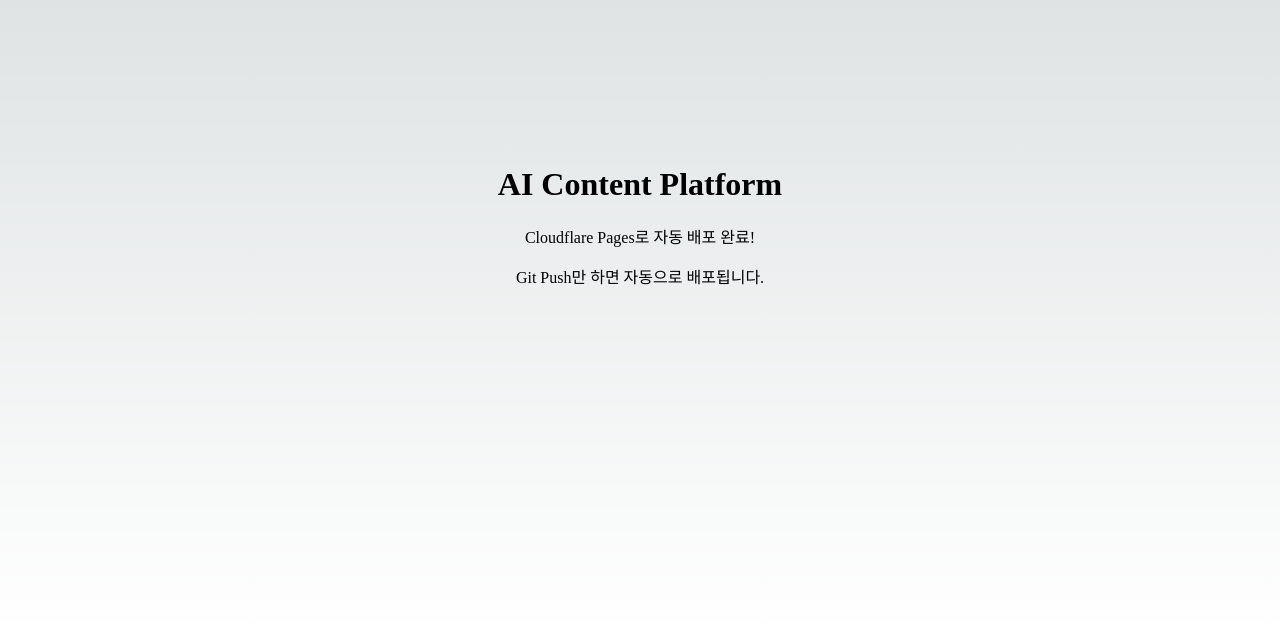
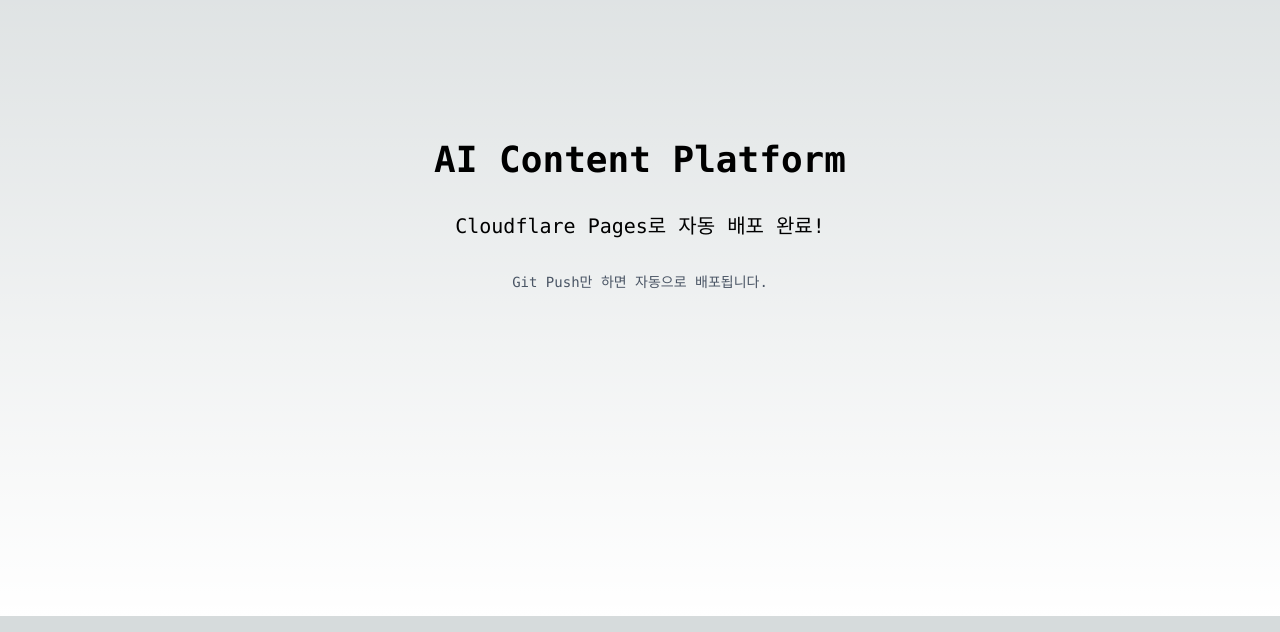
Before and after one commit to mon664/ai-platform, a Next.js app: page / in a window 1280 px wide. Shown: the part 184-816 px from the top of the page. Built offline with nearby package versions, Linux system fonts and the light colour scheme.

Commit message:
chore: migrate Tailwind CSS globals to v4 import

```diff
--- a/app/globals.css
+++ b/app/globals.css
@@ -1,7 +1,6 @@
-@tailwind base;
-@tailwind components;
-@tailwind utilities;
+@import "tailwindcss";
 
+/* ── 아래는 기존 사용자 스타일 유지 ── */
 :root {
   --foreground-rgb: 0, 0, 0;
   --background-start-rgb: 214, 219, 220;
```
